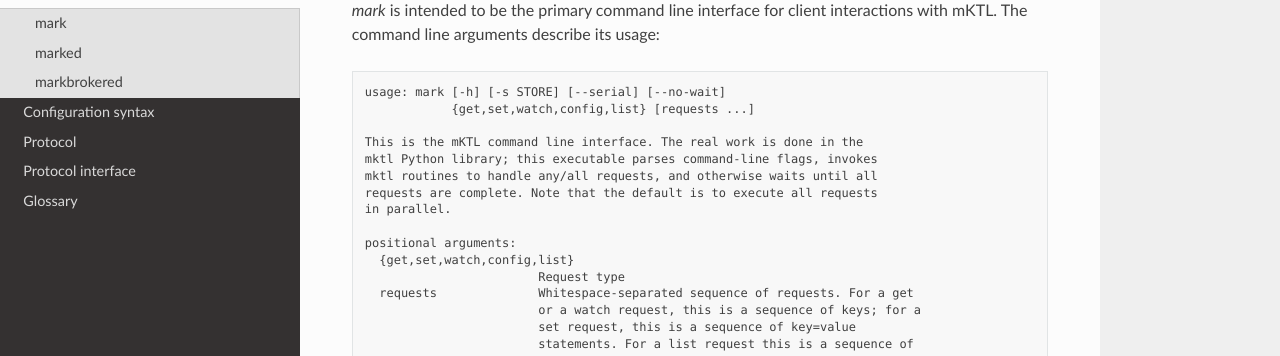
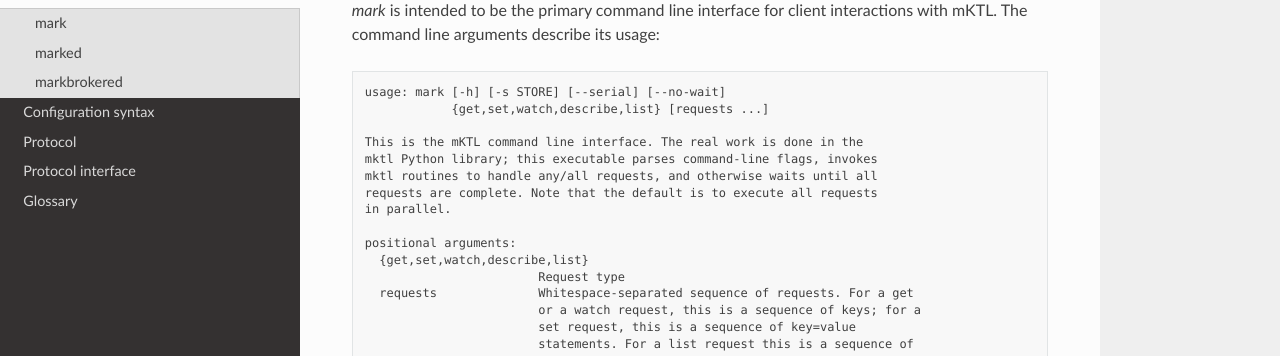
Before and after one commit to KeckObservatory/mKTL, a Sphinx documentation site: the page built from doc/executables.rst, in a window 1280 px wide and 1400 px high. Shown: the part 217-573 px from the top of the window. Built offline with Sphinx 7.4.7 and the Read the Docs theme 3.1.0, drawn with Linux system fonts in a browser that asks for light colours; some of the changed text lies outside the part shown.

Commit message:
Changed 'config' to 'describe'.

```diff
--- a/doc/mark.txt
+++ b/doc/mark.txt
@@ -1,5 +1,5 @@
 usage: mark [-h] [-s STORE] [--serial] [--no-wait]
-            {get,set,watch,config,list} [requests ...]
+            {get,set,watch,describe,list} [requests ...]
 
 This is the mKTL command line interface. The real work is done in the
 mktl Python library; this executable parses command-line flags, invokes
@@ -8,7 +8,7 @@ requests are complete. Note that the default is to execute all requests
 in parallel.
 
 positional arguments:
-  {get,set,watch,config,list}
+  {get,set,watch,describe,list}
                         Request type
   requests              Whitespace-separated sequence of requests. For a get
                         or a watch request, this is a sequence of keys; for a
```
Also changed, not shown: 1 other file.
